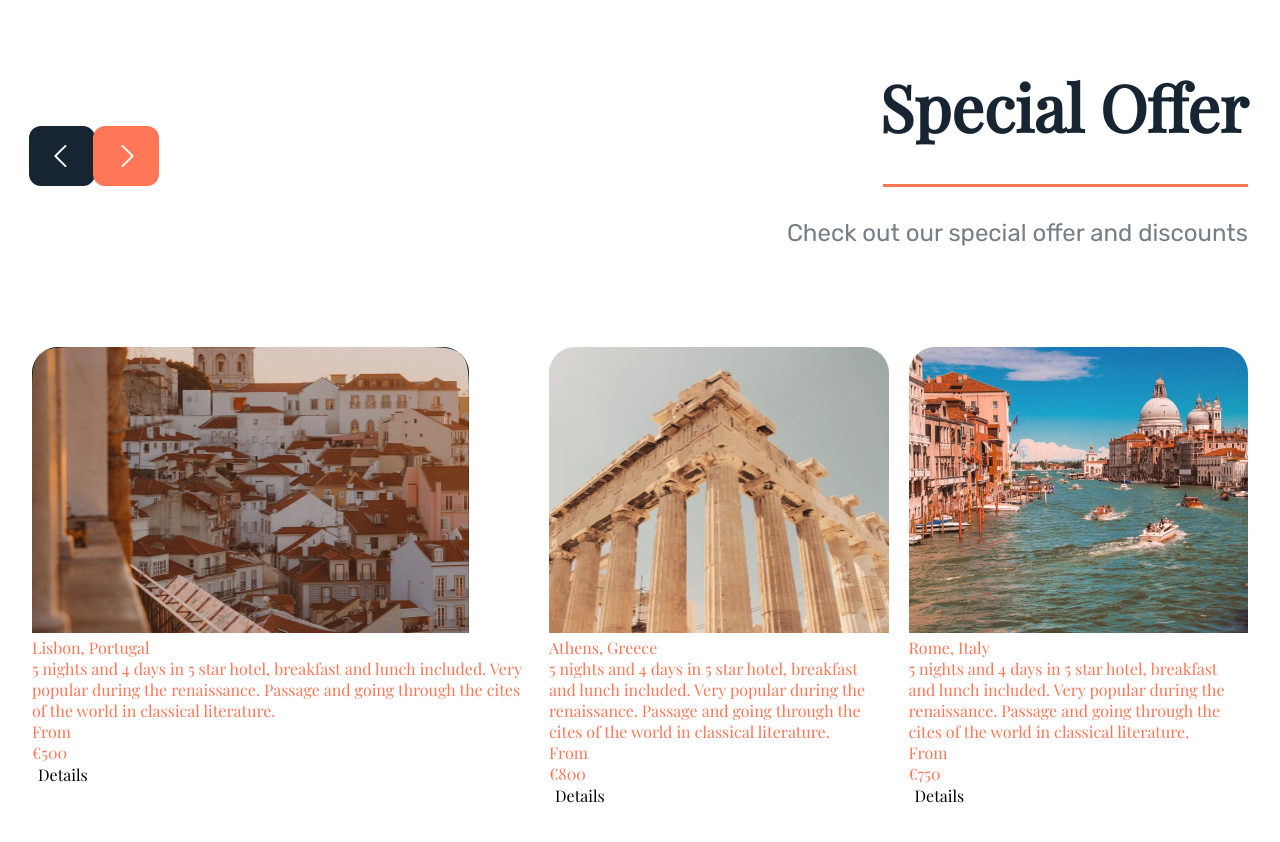
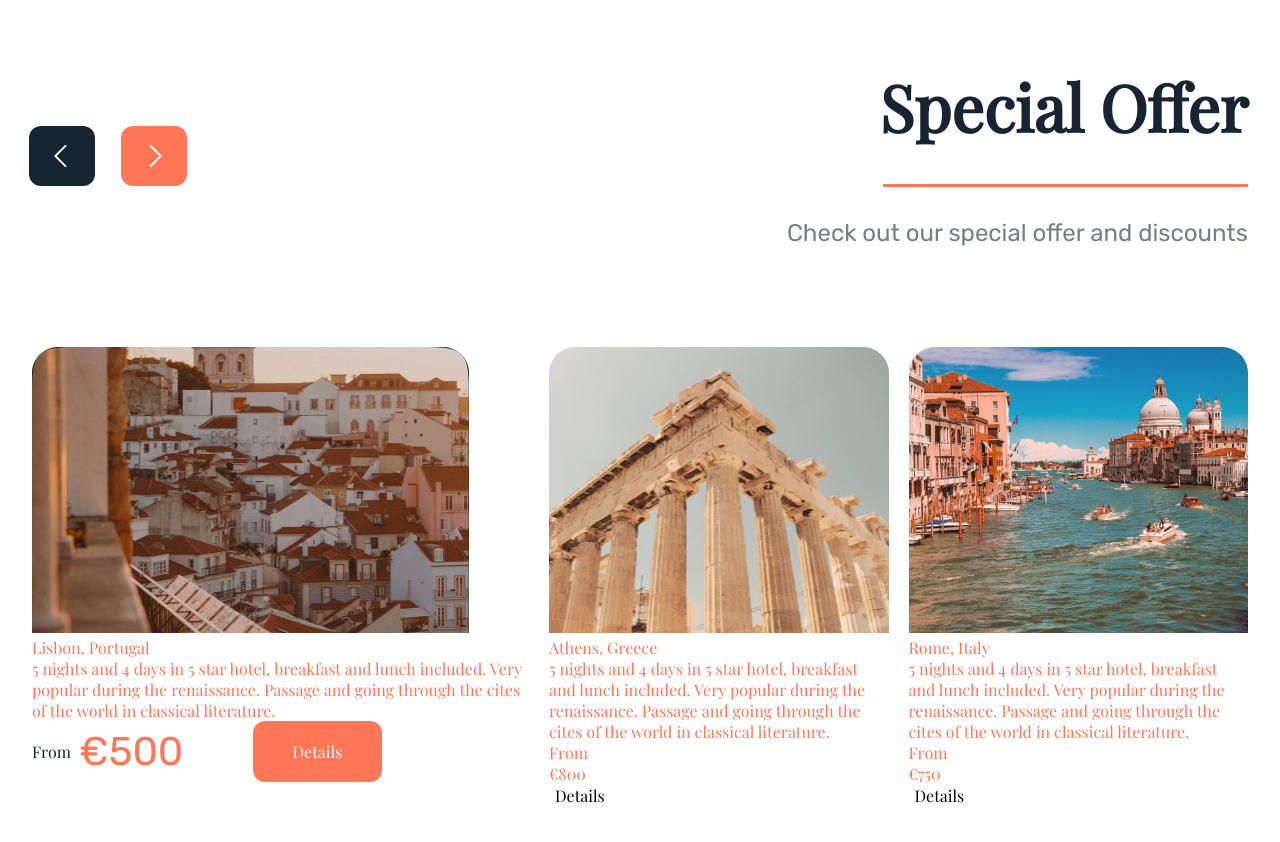
Before and after one commit to BertaGM/202309-w4chwe-matias-risco-berta-gonzalez, a website: page public/index.html in a window 1280 px wide. Shown: the part 1120-1962 px from the top of the page. Drawn offline with nearby package versions, Linux system fonts and the light colour scheme; files that its build step writes are made by us from their sources.

Commit message:
Add button card in special offer

```diff
--- a/public/index.html
+++ b/public/index.html
@@ -33,10 +33,9 @@
           </div>
         </div>
         <section class="button-container button-container__phone--hide">
+          <i class="fa-solid fa-chevron-down button button--solid--black button--small button--rotate-clockwise"></i>
           <i
-            class="buttons_button fa-solid fa-chevron-down button button--solid--black button--small button--small-right button--rotate-clockwise"></i>
-          <i
-            class="buttons_button fa-solid fa-chevron-down button button--solid--orange button--small button--small-left button--rotate-anticlockwise"></i>
+            class="fa-solid fa-chevron-down button button--solid--orange button--small button--rotate-anticlockwise"></i>
         </section>
       </header>
       <section>
@@ -96,10 +95,8 @@
         </ul>
       </section>
       <section class="button-container__phone--bottom button-container__desktop--hide">
-        <i
-          class="buttons_button fa-solid fa-chevron-down button button--solid--black button--small button--small-right button--rotate-clockwise"></i>
-        <i
-          class="buttons_button fa-solid fa-chevron-down button button--solid--orange button--small button--small-left button--rotate-anticlockwise"></i>
+        <i class="fa-solid fa-chevron-down button button--solid--black button--small button--rotate-clockwise"></i>
+        <i class="fa-solid fa-chevron-down button button--solid--orange button--small button--rotate-anticlockwise"></i>
       </section>
     </article>
     <article>
@@ -120,12 +117,10 @@
           </div>
         </div>
         <section class="button-container">
-          <div class="buttons">
-            <button
-              class="buttons_button fa-solid fa-chevron-down button button--solid--black button--small button--small-left button--rotate-clockwise"></button>
-            <button
-              class="buttons_button fa-solid fa-chevron-down button button--solid--orange button--small button--small-right button--rotate-anticlockwise"></button>
-          </div>
+          <button
+            class="fa-solid fa-chevron-down button button--solid--black button--small button--rotate-clockwise"></button>
+          <button
+            class="fa-solid fa-chevron-down button button--solid--orange button--small button--rotate-anticlockwise"></button>
         </section>
       </header>
       <section>
@@ -144,12 +139,14 @@
                   Passage and
                   going through the cites of the world in classical literature.
                 </div>
-                <div>
-                  <div>
-                    <div>From</div>
-                    <div>€500</div>
+                <div class="card__special-offer__container-button">
+                  <div class="card__special-offer__container-button__text-container">
+                    <span class="card__special-offer__container-button__text-container__text">From</span>
+                    <span class="card__special-offer__container-button__text-container__price">€500</span>
                   </div>
-                  <button>Details</button>
+                  <button class="button button--solid--orange button--medium">
+                    Details
+                  </button>
                 </div>
               </figcaption>
             </figure>
--- a/src/sass/component/button/_button.scss
+++ b/src/sass/component/button/_button.scss
@@ -69,7 +69,6 @@
       &--bottom {
         display: flex;
         justify-content: center;
-        //align-items: center;
         gap: 32px;
         align-self: stretch;
         padding-bottom: 80px;
--- a/src/sass/component/cities/_cites.scss
+++ b/src/sass/component/cities/_cites.scss
@@ -22,6 +22,27 @@
     height: 661px;
     object-fit: cover;
     position: relative;
+    &__special-offer {
+      &__container-button {
+        display: flex;
+
+        gap: 69.33px;
+
+        &__text-container {
+          display: flex;
+          align-items: center;
+          gap: 8px;
+          &__text {
+            color: variables.$primary-font-color;
+          }
+
+          &__price {
+            font-size: 40px;
+            font-family: variables.$secondary-font-family;
+          }
+        }
+      }
+    }
 
     &__image {
       &__special-offer {
@@ -55,7 +76,6 @@
     }
   }
 }
-
 @media (max-width: 767px) {
   .cities {
     display: flex;
```
